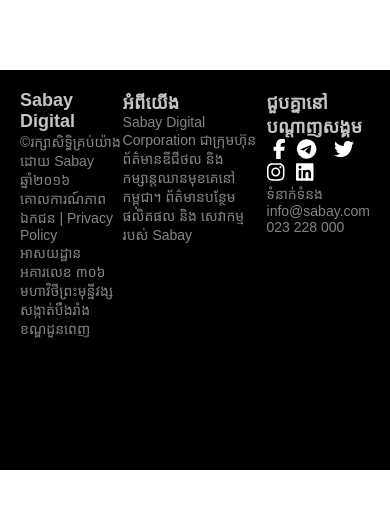
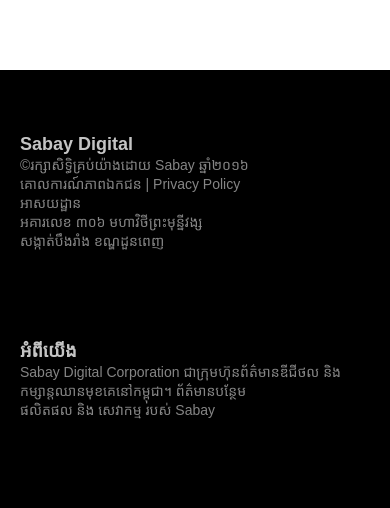
Before and after one commit to cheat2001/SabeyClone, a React (Create React App) app: page / in a window 390 px wide. Shown: the part 8052-8560 px from the top of the page. Before the commit the page ends 8522 px from the top, so only its background shows below. Built offline with nearby package versions, Linux system fonts and the light colour scheme; a web font is replaced by a local one.

Commit message:
rebuild after respond

```diff
--- a/src/styles/Footer.module.css
+++ b/src/styles/Footer.module.css
@@ -26,3 +26,9 @@
     padding: 6px;
     font-size: 20px;
 }
+@media (max-width: 730px) {
+    .Container{
+        flex-direction: column;
+        height: 600px;
+    }
+}
```
